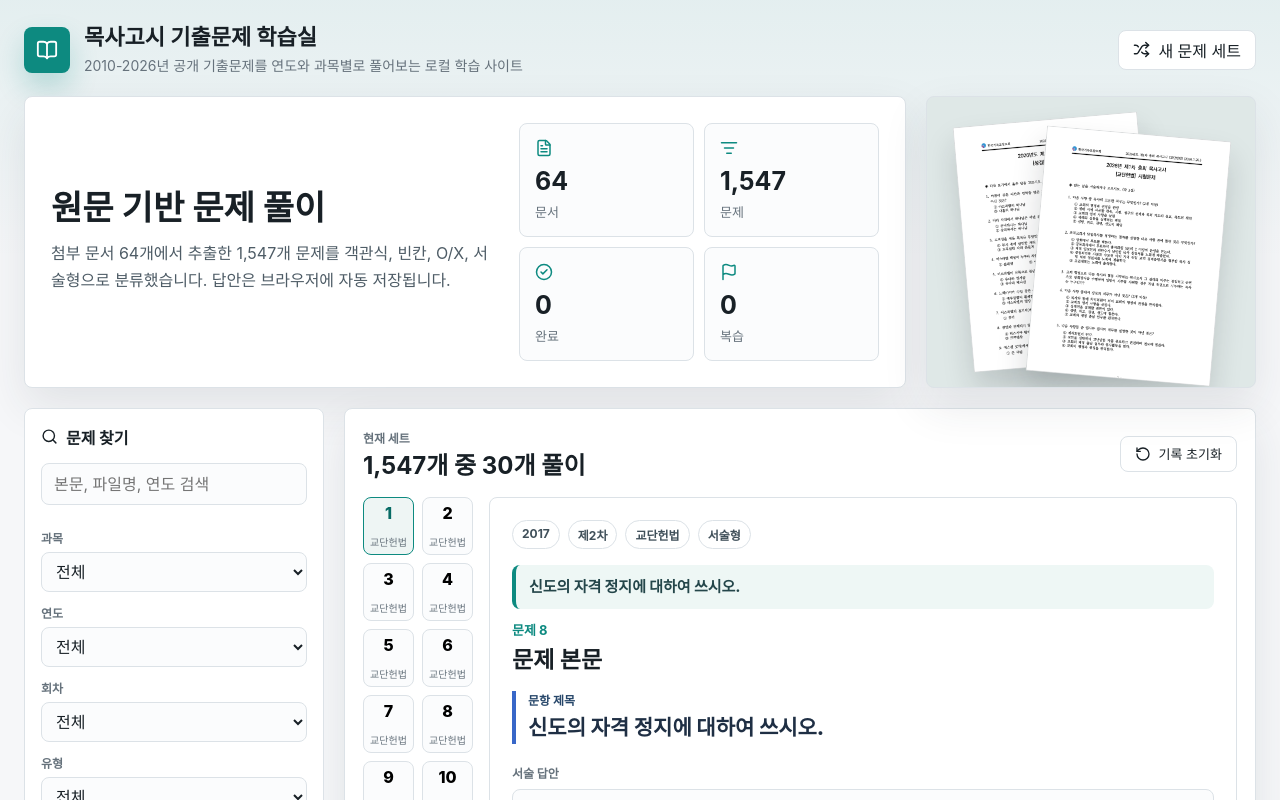
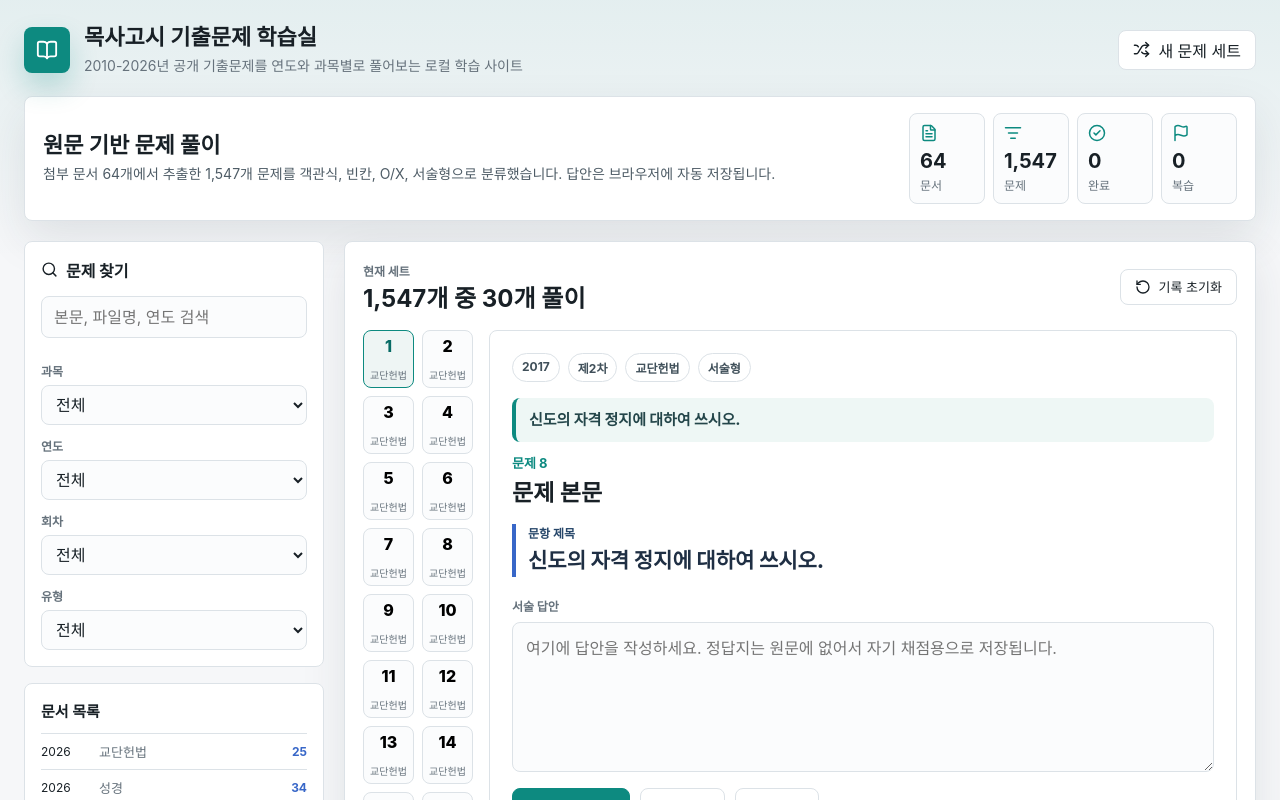
Before and after one commit to angelos0424/gosi_hansin, a React (Vite) app: page / in a window 1280 px wide. Shown: the top 800 px of the page. Built offline with nearby package versions, Linux system fonts and the light colour scheme.

Commit message:
style: simplify overview summary

```diff
--- a/src/main.jsx
+++ b/src/main.jsx
@@ -191,10 +191,6 @@ function App() {
             <Metric label="복습" value={stats.flagged} icon={<Flag size={18} />} />
           </div>
         </div>
-        <div className="preview-stack" aria-label="문서 미리보기">
-          <img src="/previews/bible-2026-1.png" alt="2026년 성경 시험문제 미리보기" />
-          <img src="/previews/constitution-2026-1.png" alt="2026년 교단헌법 시험문제 미리보기" />
-        </div>
       </section>
 
       <section className="workspace">
@@ -252,9 +248,9 @@ function App() {
         <section className="practice-panel">
           <div className="panel-header">
             <div>
-                <span className="eyeless-label">현재 세트</span>
-                <h2>{filteredQuestions.length.toLocaleString()}개 중 {practiceQuestions.length}개 풀이</h2>
-              </div>
+              <span className="eyeless-label">현재 세트</span>
+              <h2>{filteredQuestions.length.toLocaleString()}개 중 {practiceQuestions.length}개 풀이</h2>
+            </div>
             <button className="ghost-button small" onClick={resetAnswers}>
               <RotateCcw size={16} /> 기록 초기화
             </button>
--- a/src/styles.css
+++ b/src/styles.css
@@ -126,18 +126,15 @@ p {
 }
 
 .overview {
-  display: grid;
-  grid-template-columns: minmax(0, 1fr) 330px;
-  gap: 20px;
-  align-items: stretch;
   margin-bottom: 20px;
 }
 
 .summary {
-  display: grid;
-  grid-template-columns: minmax(0, 1.15fr) minmax(360px, 0.85fr);
-  gap: 18px;
-  padding: 26px;
+  display: flex;
+  align-items: center;
+  justify-content: space-between;
+  gap: 20px;
+  padding: 16px 18px;
   border: 1px solid var(--line);
   border-radius: var(--radius);
   background: var(--surface);
@@ -149,27 +146,28 @@ p {
 }
 
 .summary-copy h2 {
-  font-size: 34px;
-  line-height: 1.15;
+  font-size: 22px;
+  line-height: 1.25;
 }
 
 .summary-copy p {
-  margin-top: 12px;
+  margin-top: 4px;
   color: #4e5c66;
-  font-size: 16px;
-  line-height: 1.72;
-  max-width: 740px;
+  font-size: 14px;
+  line-height: 1.5;
 }
 
 .metric-grid {
   display: grid;
-  grid-template-columns: repeat(2, minmax(0, 1fr));
-  gap: 10px;
+  grid-template-columns: repeat(4, minmax(76px, 1fr));
+  gap: 8px;
+  flex: 0 0 auto;
 }
 
 .metric {
-  min-height: 104px;
-  padding: 15px;
+  min-height: 74px;
+  min-width: 76px;
+  padding: 10px;
   border: 1px solid var(--line);
   border-radius: var(--radius);
   background: #fbfcfd;
@@ -181,48 +179,15 @@ p {
 
 .metric strong {
   display: block;
-  margin-top: 8px;
-  font-size: 25px;
+  margin-top: 5px;
+  font-size: 20px;
   line-height: 1;
 }
 
 .metric p {
-  margin-top: 8px;
+  margin-top: 5px;
   color: var(--muted);
-  font-size: 13px;
-}
-
-.preview-stack {
-  position: relative;
-  min-height: 260px;
-  overflow: hidden;
-  border: 1px solid var(--line);
-  border-radius: var(--radius);
-  background: #dfe8e7;
-  box-shadow: var(--shadow);
-}
-
-.preview-stack img {
-  position: absolute;
-  width: 185px;
-  height: 246px;
-  object-fit: cover;
-  object-position: top;
-  border: 1px solid rgba(24, 32, 38, 0.16);
-  background: white;
-  box-shadow: 0 18px 30px rgba(24, 32, 38, 0.17);
-}
-
-.preview-stack img:first-child {
-  top: 22px;
-  left: 36px;
-  transform: rotate(-5deg);
-}
-
-.preview-stack img:last-child {
-  top: 36px;
-  right: 34px;
-  transform: rotate(5deg);
+  font-size: 12px;
 }
 
 .workspace {
@@ -575,10 +540,13 @@ p {
 }
 
 @media (max-width: 1050px) {
-  .overview,
-  .summary,
   .workspace {
     grid-template-columns: 1fr;
+  }
+
+  .summary {
+    align-items: stretch;
+    flex-direction: column;
   }
 
   .sidebar {
@@ -603,13 +571,16 @@ p {
   }
 
   .summary-copy h2 {
-    font-size: 28px;
+    font-size: 20px;
   }
 
-  .metric-grid,
   .sidebar,
   .question-layout {
     grid-template-columns: 1fr;
+  }
+
+  .metric-grid {
+    grid-template-columns: repeat(2, minmax(0, 1fr));
   }
 
   .question-rail {
@@ -622,15 +593,6 @@ p {
     min-width: 64px;
   }
 
-  .preview-stack {
-    min-height: 220px;
-  }
-
-  .preview-stack img {
-    width: 150px;
-    height: 200px;
-  }
-
   .question-card h3 {
     font-size: 19px;
   }
```
